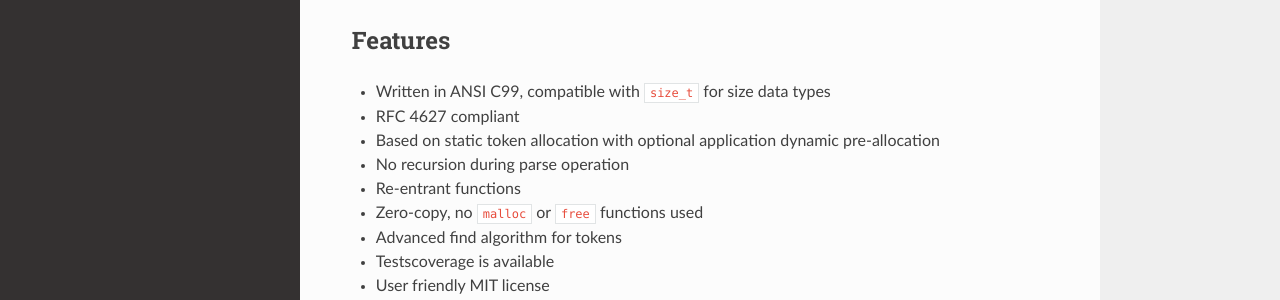
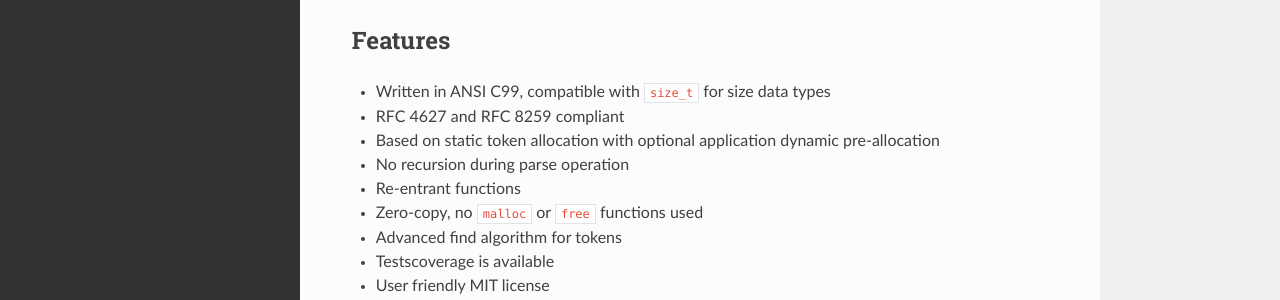
Before and after one commit to MaJerle/lwjson, a Sphinx documentation site: the page built from docs/index.rst, in a window 1280 px wide and 900 px high. Shown: the part 362-662 px from the top of the window. Built offline with Sphinx 7.4.7 and the Read the Docs theme 2.0.0, drawn with Linux system fonts in a browser that asks for light colours; the version number could not be read and is left out.

```diff
--- a/docs/index.rst
+++ b/docs/index.rst
@@ -17,7 +17,7 @@ Features
 ^^^^^^^^
 
 * Written in ANSI C99, compatible with ``size_t`` for size data types
-* RFC 4627 compliant
+* RFC 4627 and RFC 8259 compliant
 * Based on static token allocation with optional application dynamic pre-allocation
 * No recursion during parse operation
 * Re-entrant functions
```
Also changed, not shown: 1 other file.
